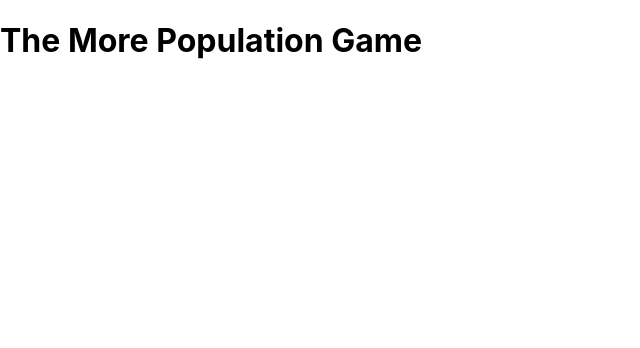
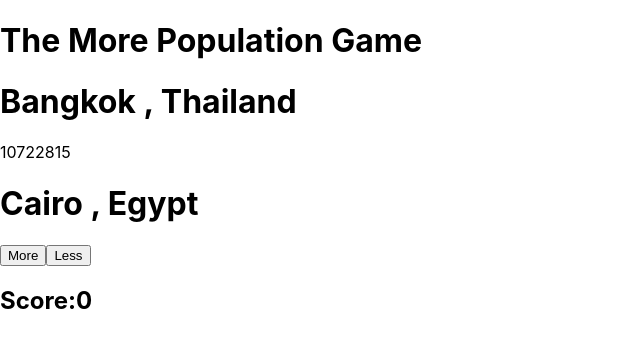
Before and after one commit to maxichiale/more-population-game, a React (Create React App) app: page /game in a window 1280 px wide. Shown: the top 348 px of the page, without its empty margins (0-640 px from the left). Built offline with nearby package versions, Linux system fonts and the light colour scheme.

Commit message:
Added game logic.

```diff
--- /dev/null
+++ b/src/component/city/City.tsx
@@ -0,0 +1,16 @@
+import React from 'react';
+
+import './City.css';
+
+function City(props: any) {
+
+    return (
+        <div className="game">
+            <h1>{props.city.city} , {props.city.country}</h1>
+            {props.isActual ? (
+            <p> {props.city.population} </p>
+            ):""}
+        </div>
+    );
+}
+export default City;
--- a/src/pages/game/Game.tsx
+++ b/src/pages/game/Game.tsx
@@ -1,14 +1,80 @@
-import React from 'react';
+import React, {useState} from 'react';
+import City from "../../component/city/City";
+import './Game.css';
+import data from "../../data";
 
-import './Game.css';
+const randomIntFromInterval =(min:number, max:number) =>{ // min and max included
+    return Math.floor(Math.random() * (max - min + 1) + min)
+}
 
 function Game() {
+    const [actualCityPosition, setActualCityPosition] = useState(randomIntFromInterval(0,99));
+    const [score, setScore] = useState(0);
+
+    let randomNumber = randomIntFromInterval(0,99);
+
+    if(randomNumber == actualCityPosition)
+        randomNumber++;
+    if(randomNumber > 99)
+        randomNumber -=2;
+    else if(randomNumber<0)
+        randomNumber +=2;
+    const [gameCityPosition, setGameCityPosition] = useState(randomNumber);
+
+    const checkResult = (more:boolean) =>{
+        if(more){
+        if(data[actualCityPosition].population < data[randomNumber].population){
+            setActualCityPosition(randomNumber);
+            let random = randomIntFromInterval(0,99);
+
+            if(random == actualCityPosition)
+                random++;
+            if(random > 99)
+                random -=2;
+            else if(random<0)
+                random +=2;
+
+            setGameCityPosition(random);
+            setScore(score+1);
+        }
+        else
+            console.log("no acerto")
+            setScore(0);
+        }
+        else{
+            if(data[actualCityPosition].population > data[randomNumber].population) {
+                setActualCityPosition(randomNumber);
+                let random = randomIntFromInterval(0,99);
+
+                if(random == actualCityPosition)
+                    random++;
+                if(random > 99)
+                    random -=2;
+                else if(random<0)
+                    random +=2;
+
+                setGameCityPosition(random);
+                setScore(score+1);
+
+            }
+            else{
+                console.log("no acerto")
+                setScore(0);
+            }
+        }
+
+    }
 
     return (
         <div className="game">
             <h1>The More Population Game</h1>
-            <div className="cityLeft"></div>
-            <div className="cityRight"></div>
+            <City city={data[actualCityPosition]} isActual></City>
+            <City city={data[randomNumber]}></City>
+            <div>
+                <button onClick={() =>checkResult(true)}> More</button>
+                <button onClick={() =>checkResult(false)}> Less</button>
+            </div>
+            <h2>Score:{score}</h2>
         </div>
     );
 }
```
Also changed, not shown: src/component/city/City.css (added).
